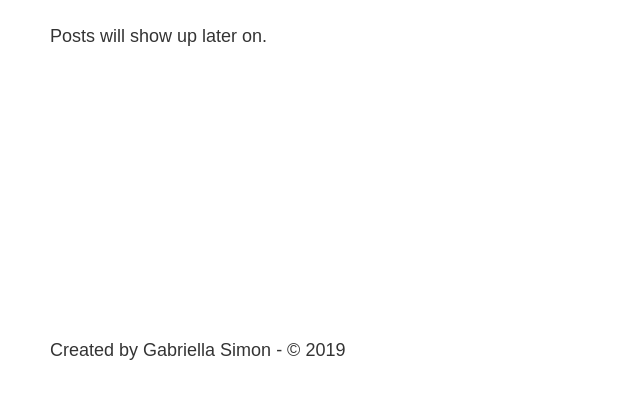
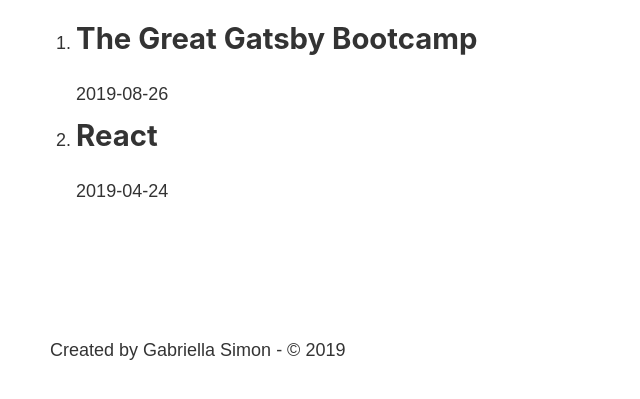
Before and after one commit to gsim2345/gatsby-bootcamp, a Gatsby site: page /blog in a window 1280 px wide. Shown: the part 393-792 px from the top of the page, without its empty margins (233-873 px from the left). Built offline with nearby package versions, Linux system fonts and the light colour scheme; Gatsby itself is replaced by a stand-in of ours.

Commit message:
generated post list from markdown data through graphhQL queries

```diff
--- a/src/pages/blog.js
+++ b/src/pages/blog.js
@@ -1,13 +1,40 @@
 import React from 'react';
+import { graphql, useStaticQuery } from 'gatsby';
 import Layout from '../components/layout';
 
 
+
 const BlogPage = () => {
+    const data = useStaticQuery(graphql`
+        query {
+            allMarkdownRemark {
+                edges {
+                  node {
+                    frontmatter {
+                      title
+                      date
+                    }
+                  }
+                }
+              }
+        }
+    `);
+
+
     return (
         <div>
             <Layout>
                 <h1>Blog</h1>
-                <p>Posts will show up later on.</p>
+                <ol>
+                    {data.allMarkdownRemark.edges.map((edge, i) => {
+                        return (
+                            <li key={i}>
+                                <h2>{edge.node.frontmatter.title}</h2>
+                                <p>{edge.node.frontmatter.date}</p>
+                            </li>
+                        )
+                    })}
+                </ol>
             </Layout>
 
         </div>
```
